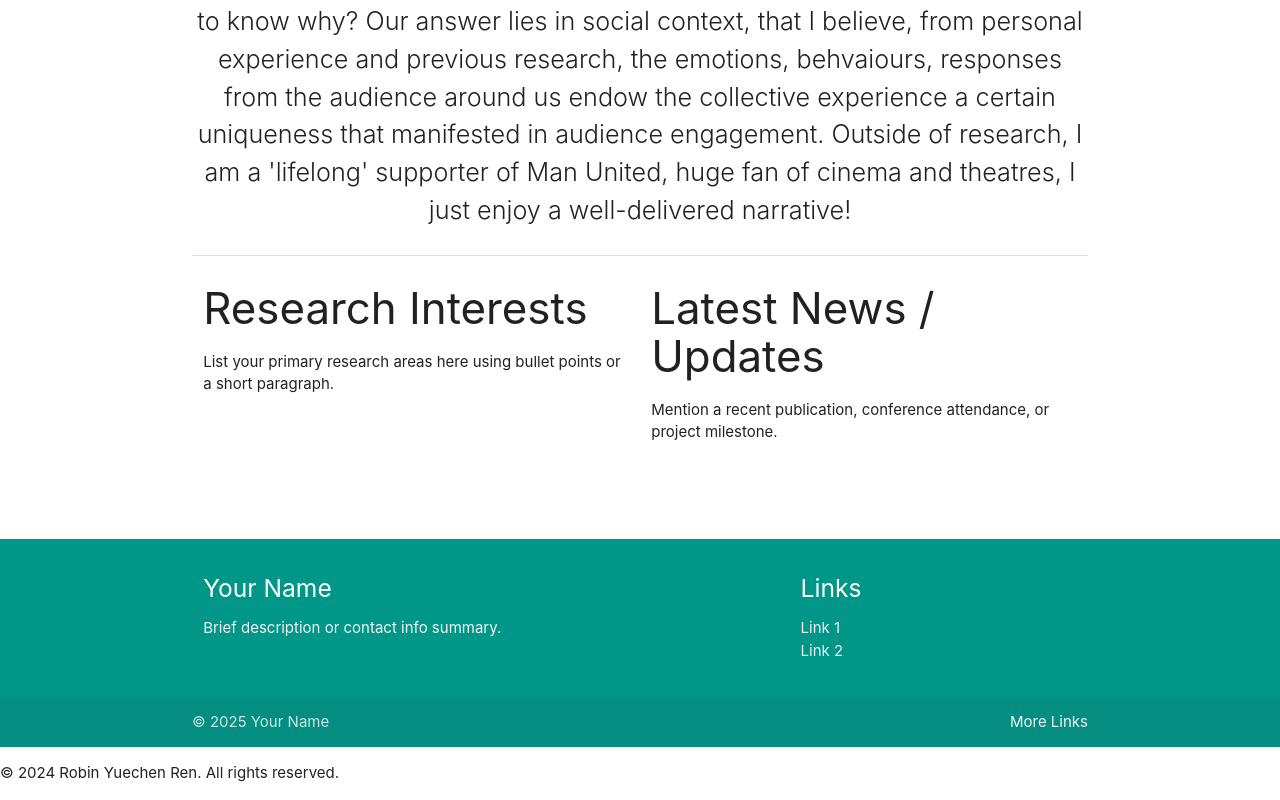
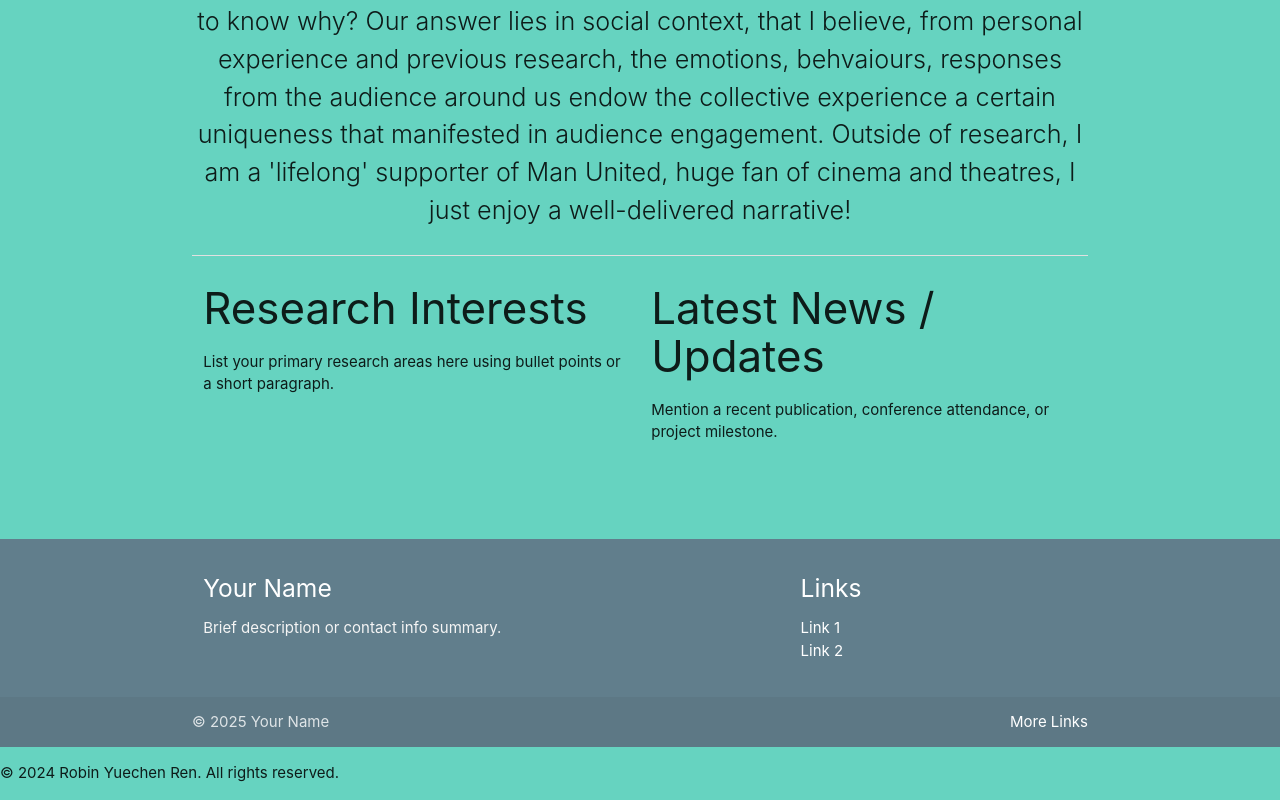
Before and after one commit to PsychedRR/PsychedRR.github.io, a plain HTML site: page index.html in a window 1280 px wide. Shown: the part 947-1747 px from the top of the page. Drawn offline with nearby package versions, Linux system fonts and the light colour scheme.

Commit message:
scratch V2

```diff
--- a/css/style.css
+++ b/css/style.css
@@ -31,4 +31,34 @@ body.scrolled .profile-area .flow-text {
 }
 
 
-/* Add more custom styles here */
+/* --- New Styles for Colors --- */
+
+/* Style for the Navigation Bar (Top Banner) */
+/* This overrides the default Materialize color class */
+nav.light-blue.lighten-1, /* Target the nav with its default color class for specificity */
+nav { /* Also target nav generally */
+    background-color: #617E8C !important; /* Use !important to ensure override */
+}
+
+/* Style for the Main Page Background */
+/* Apply to the body element */
+body {
+    background-color: #66D3C0;
+}
+
+/* You might want the footer to match the header or be a neutral color */
+/* Footer currently uses 'teal'. You can change it here or by removing the 'teal' class in HTML */
+.page-footer.teal { /* Target footer with its default color class */
+     background-color: #617E8C !important; /* Example: Make footer match header */
+     /* Or maybe a slightly different shade: background-color: #55707C !important; */
+     /* Or a neutral color: background-color: #f5f5f5 !important; */
+}
+
+/* Adjust text color on the footer if background changes significantly */
+.page-footer .container h5,
+.page-footer .container a {
+     color: #ffffff !important; /* Ensure text is readable on dark background */
+}
+
+
+/* Add more custom styles here as needed */
--- a/js/init.js
+++ b/js/init.js
@@ -11,7 +11,7 @@
     var profileArea = $('.profile-area'); // Get the container area
     var introText = $('.profile-area .flow-text'); // Get the intro paragraph
 
-    var scrollThreshold = 200; // Adjust how many pixels you scroll before the effect triggers
+    var scrollThreshold = 20; // Adjust how many pixels you scroll before the effect triggers
     var scrolledClass = 'scrolled'; // A class we'll add to the body
 
     // Listen for the scroll event on the window
```
